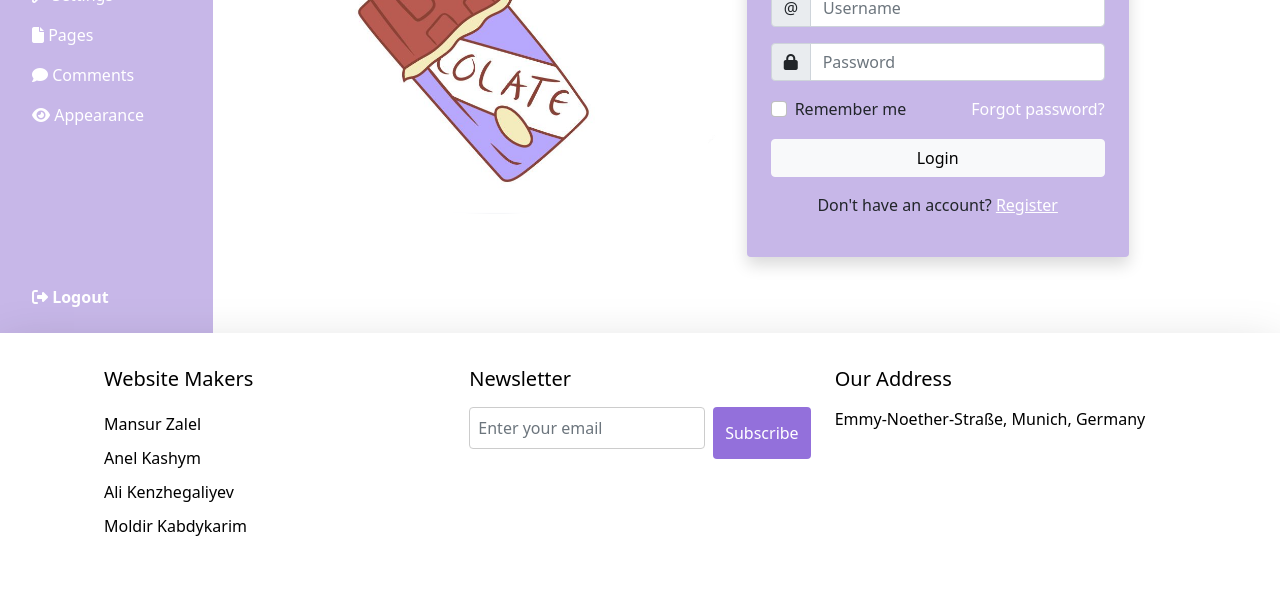
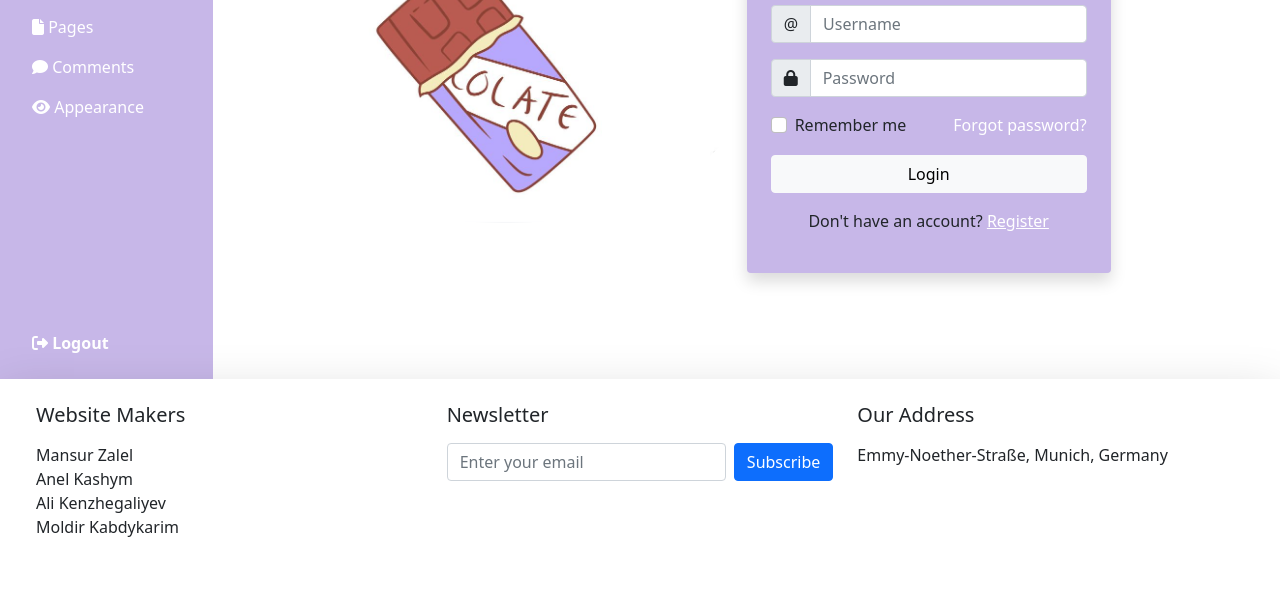
Before and after one commit to aiainel/SuperPuper, a plain HTML site: page assignment2/login.html in a window 1280 px wide. Shown: the part 273-870 px from the top of the page. Drawn offline with nearby package versions, Linux system fonts and the light colour scheme.

Commit message:
Updated the main part of the login.html

```diff
--- a/assignment2/login.html
+++ b/assignment2/login.html
@@ -4,7 +4,6 @@
     <meta charset="UTF-8">
     <meta name="viewport" content="width=device-width, initial-scale=1.0">
     <title>Form login and password</title>
-    <link rel="stylesheet" href="styles.css">
     <script src="https://kit.fontawesome.com/1a847795f5.js" crossorigin="anonymous"></script>
 <link href="https://cdn.jsdelivr.net/npm/bootstrap@5.0.2/dist/css/bootstrap.min.css" rel="stylesheet" integrity="sha384-EVSTQN3/azprG1Anm3QDgpJLIm9Nao0Yz1ztcQTwFspd3yD65VohhpuuCOmLASjC" crossorigin="anonymous">
 
@@ -16,15 +15,12 @@
       <i class="fa-solid fa-candy-cane text-pink"></i>
       Willy Wonka
       </a>
-
-
       <button class="navbar-toggler" type="button" data-bs-toggle="collapse"
                 data-bs-target="#navbarSupportedContent"
                 aria-controls="navbarSupportedContent" aria-expanded="false"
                 aria-label="Toggle navigation">
           <span class="navbar-toggler-icon"></span>
       </button>
-
       <div class="collapse navbar-collapse" id="navbarSupportedContent">
         <ul class="navbar-nav ms-auto d-flex gap-3">
           <li class="nav-item">
@@ -72,8 +68,8 @@
         </ul>
       </aside>
 
-<main class="col-12 col-md-9 col-lg-10 p-4 my-5">
-  <section class="container p-0">
+      <main class="col-12 col-md-9 col-lg-10 p-4 my-5 py-5">
+        <div class="container-fluid">
           <div class="row align-items-center g-0">
             <div class="col-12 col-md-6 d-flex justify-content-start">
               <img src="resources/chocolate.jpeg" alt="Profile Image" class="img-fluid rounded-circle">
@@ -94,7 +90,6 @@
                 <input type="password" class="form-control" placeholder="Password">
               </div>
 
-
               <div class="d-flex justify-content-between flex-wrap mb-3 gap-2">
                 <div class="form-check">
                   <input type="checkbox" class="form-check-input" id="rememberCheck">
@@ -110,15 +105,10 @@
               </div>
             </form>
           </div>
-
         </div>
-  </section>
       </main>
-
-
-
       <footer class="footer bg-white navbar-light py-4 shadow-lg">
-  <div class="container">
+        <div class="container-fluid">
           <div class="row footer-content">
 
             <div class="col-12 col-md-4 mb-4 mb-md-0" id="people-list">
@@ -147,7 +137,6 @@
           </div>
         </div>
       </footer>
-
     </div>
 <script src="https://cdn.jsdelivr.net/npm/bootstrap@5.0.2/dist/js/bootstrap.bundle.min.js" integrity="sha384-MrcW6ZMFYlzcLA8Nl+NtUVF0sA7MsXsP1UyJoMp4YLEuNSfAP+JcXn/tWtIaxVXM" crossorigin="anonymous"></script>
 </body>
```
Lines whose indentation alone changed are shown as unchanged.
